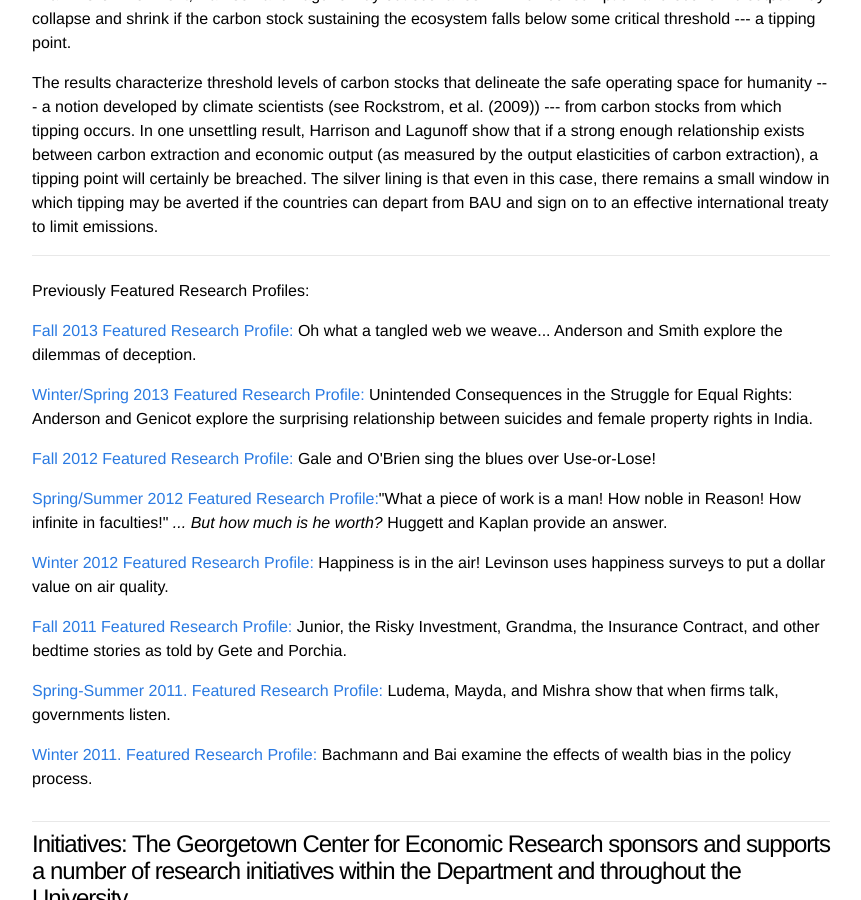
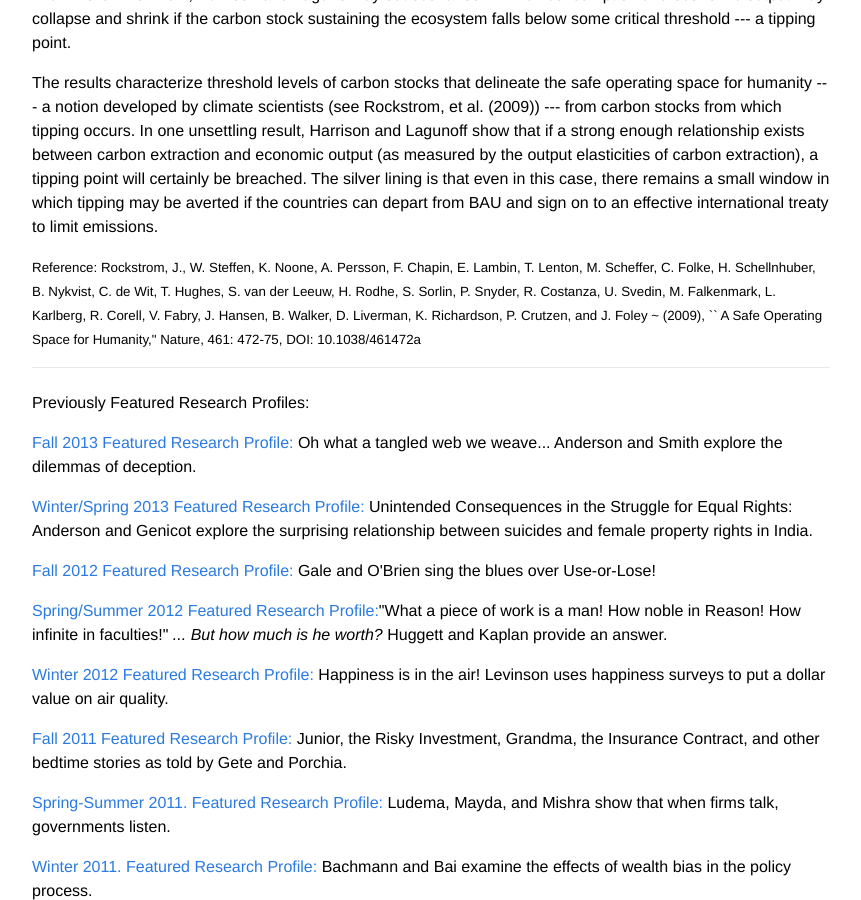
Before and after one commit to georgetown-econ/gcer, a Jekyll site: the page built from research.html, in a window 1280 px wide and 900 px high, scrolled down 1119 px. Shown: the whole window, without its empty margins (380-1241 px from the left). Built offline with Jekyll 4.4.1, drawn with Linux system fonts in a browser that asks for light colours.

Commit message:
Added reference to research profile

```diff
--- a/research.html
+++ b/research.html
@@ -22,6 +22,11 @@ published: true
       <p> In a BAU environment, Harrison and Lagunoff  lay out scenarios   in which  consumption and economic output may  collapse  and shrink if the carbon stock  sustaining the ecosystem falls below  some critical  threshold --- a   tipping point.     </p>
 
       <p> The results characterize threshold levels of carbon stocks that delineate the safe operating space for humanity  --- a notion developed by climate scientists (see Rockstrom, et al. (2009))  ---    from carbon stocks from which tipping occurs. In one unsettling result, Harrison and Lagunoff show that if a strong enough relationship exists between carbon extraction and economic output (as measured by the output elasticities of carbon extraction), a tipping point will certainly be breached. The silver lining is that even in this case, there  remains a small window in which tipping may be averted if the countries can depart from BAU and sign on to an effective  international  treaty to limit emissions.   </p>
+
+      <p><small>  Reference: Rockstrom, J., W.  Steffen, K.  Noone, A. Persson, F.   Chapin, E.   Lambin,
+T.  Lenton, M. Scheffer, C. Folke, H.  Schellnhuber, B.  Nykvist, C. de Wit, T.  Hughes, S.  van der Leeuw, H.  Rodhe, S. Sorlin, P.  Snyder, R.  Costanza, U.  Svedin, M.  Falkenmark, L.  Karlberg, R.
+Corell, V. Fabry, J. Hansen, B.  Walker, D. Liverman, K. Richardson, P. Crutzen, and J. Foley    ~   (2009), `` A Safe Operating Space for Humanity,"    Nature, 461: 472-75, DOI: 10.1038/461472a </small>
+      </p>
 
     <div class="section with-line">
       <h2>Previously Featured Research Profiles:</h2>
```
